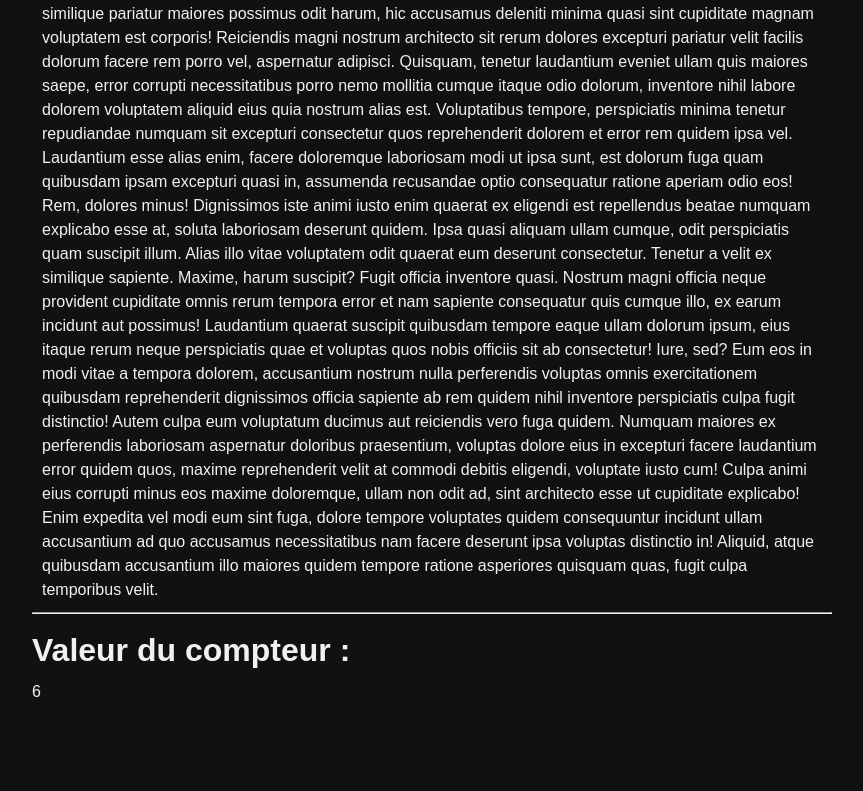
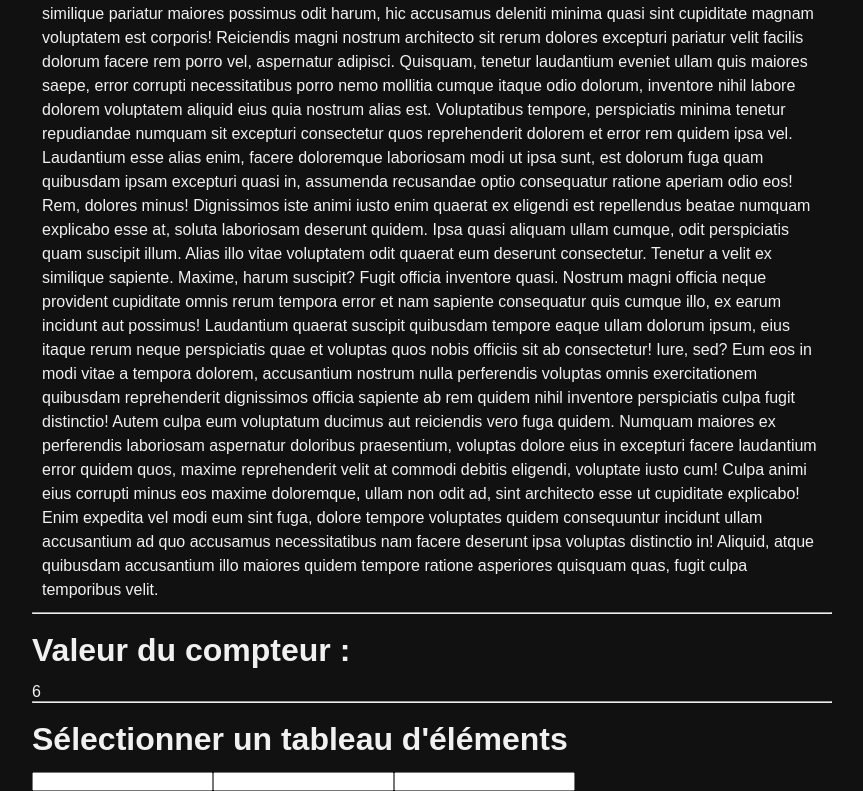
Before and after one commit to CodeurCopieur/react-js-cours, a React (Vite) app in the folder 5.React-dans-le-détail/: page / in a window 1280 px wide. Shown: the part 3733-4524 px from the top of the page, without its empty margins (208-1071 px from the left). Before the commit the page ends 4434 px from the top, so only its background shows below. Built offline with nearby package versions, Linux system fonts and the light colour scheme; no server answers.

Commit message:
Sélectionner plusieurs éléments statiques

```diff
--- a/5.React-dans-le-détail/src/App.jsx
+++ b/5.React-dans-le-détail/src/App.jsx
@@ -7,6 +7,7 @@ import AddGlobalEvent from './lessons/5.Ajouter-un-évènement-global/Container'
 import CallApi from './lessons/6.Appeler-une-API/Container'
 import UseObserver from './lessons/7.Utiliser-un-observateur/Container'
 import UseInterval from './lessons/8.Utiliser-setInterval/Container'
+import SelectArray from './lessons/9.Sélectionner-un-tableau-déléments/Container'
 
 function App() {
 
@@ -34,6 +35,9 @@ function App() {
       <hr />
       <br />
       <UseInterval/>
+      <hr />
+      <br />
+      <SelectArray/>
     </div>
   )
 }
--- /dev/null
+++ b/5.React-dans-le-détail/src/lessons/9.Sélectionner-un-tableau-déléments/Container.jsx
@@ -0,0 +1,26 @@
+import { useState, useRef, useEffect} from 'react'
+
+
+export default function Container() {
+
+  const inputRef = useRef([]);
+
+  function addInputRef(el) {
+    if( el && !inputRef.current.includes(el)){
+      inputRef.current.push(el);
+    }
+
+    console.log('inputRef.current : ', inputRef.current);
+
+  }
+
+  return (
+    <>
+      <h1>Sélectionner un tableau d'éléments</h1>
+
+      <input ref={addInputRef} type="text" />
+      <input ref={addInputRef} type="text" />
+      <input ref={addInputRef} type="text" />
+    </>
+  )
+}
```
